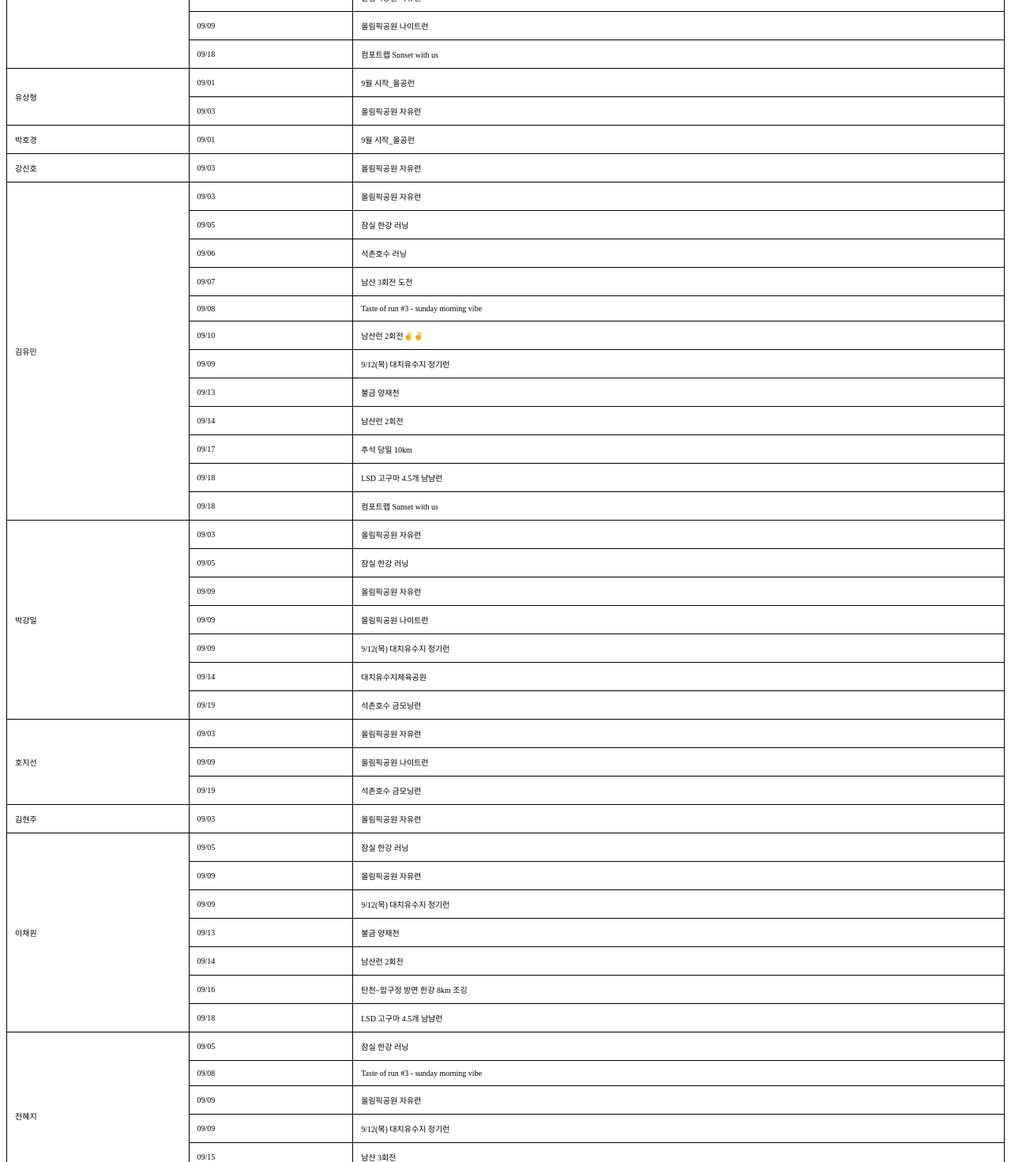
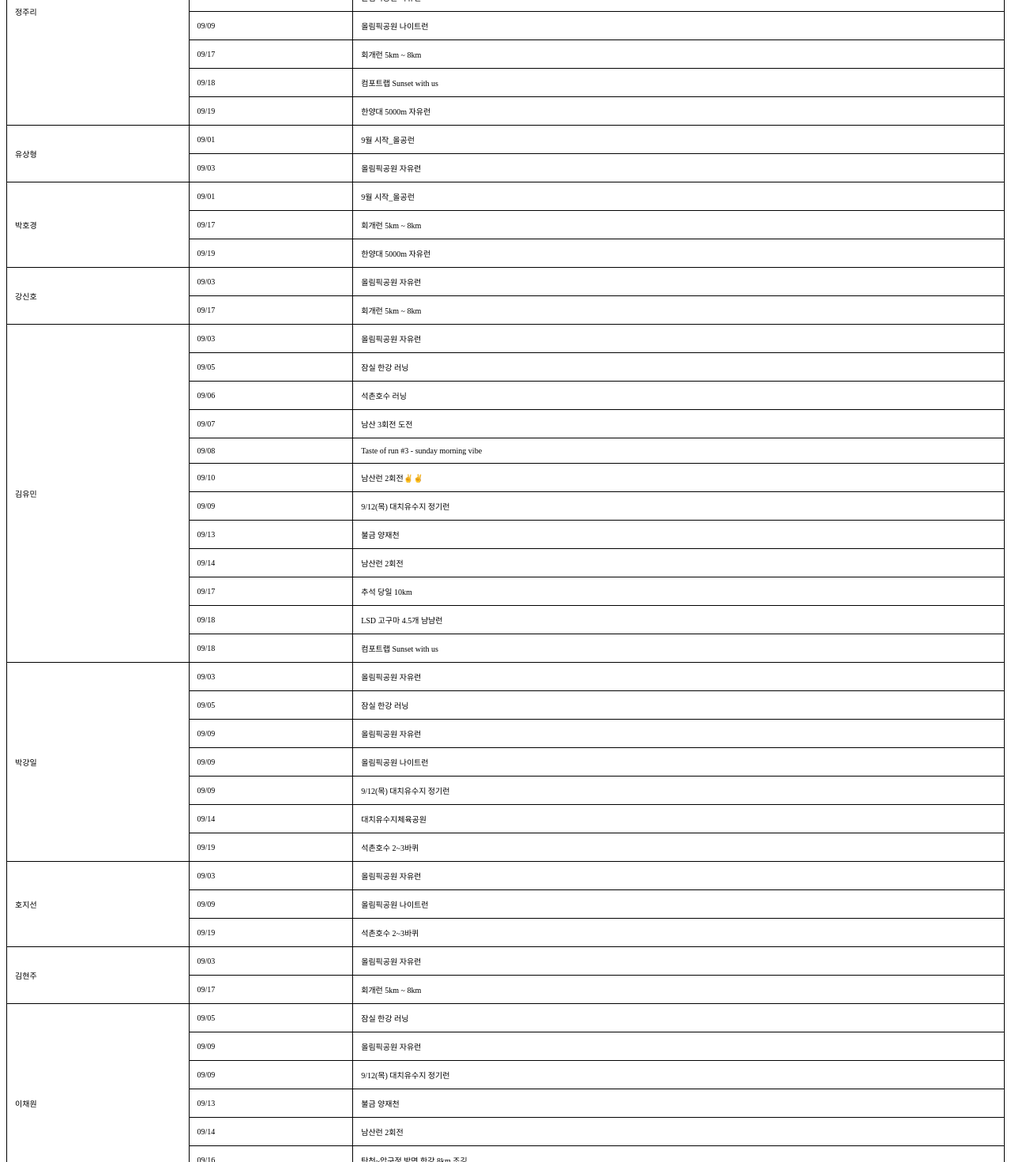
Before and after one commit to Daseul727/rnbl_ranking, a website built with webpack: page detail.html in a window 1280 px wide. Shown: the part 620-2091 px from the top of the page at 79% size. Built offline with nearby package versions, Linux system fonts and the light colour scheme.

Commit message:
09/19 한양대 추가

```diff
--- a/detail.html
+++ b/detail.html
@@ -87,7 +87,7 @@
   </tr>
 
   <tr>
-    <td rowspan="6">정주리</td>
+    <td rowspan="8">정주리</td>
     <td>09/01</td>
     <td>9월 시작_올공런</td>
   </tr>
@@ -108,8 +108,16 @@
     <td>올림픽공원 나이트런</td>
   </tr>
   <tr>
+    <td>09/17</td>
+    <td>회개런 5km ~ 8km</td>
+  </tr>
+  <tr>
     <td>09/18</td>
     <td>컴포트랩 Sunset with us</td>
+  </tr>
+  <tr>
+    <td>09/19</td>
+    <td>한양대 5000m 자유런</td>
   </tr>
 
   <tr>
@@ -123,15 +131,27 @@
   </tr>
 
   <tr>
-    <td>박호경</td>
+    <td rowspan="3">박호경</td>
     <td>09/01</td>
     <td>9월 시작_올공런</td>
   </tr>
+  <tr>
+    <td>09/17</td>
+    <td>회개런 5km ~ 8km</td>
+  </tr>
+  <tr>
+    <td>09/19</td>
+    <td>한양대 5000m 자유런</td>
+  </tr>
 
   <tr>
-    <td>강신호</td>
+    <td rowspan="2">강신호</td>
     <td>09/03</td>
     <td>올림픽공원 자유런</td>
+  </tr>
+  <tr>
+    <td>09/17</td>
+    <td>회개런 5km ~ 8km</td>
   </tr>
 
   <tr>
@@ -211,7 +231,7 @@
   </tr>
   <tr>
     <td>09/19</td>
-    <td>석촌호수 금모닝런</td>
+    <td>석촌호수 2~3바퀴</td>
   </tr>
 
   <tr>
@@ -225,13 +245,17 @@
   </tr>
   <tr>
     <td>09/19</td>
-    <td>석촌호수 금모닝런</td>
+    <td>석촌호수 2~3바퀴</td>
   </tr>
 
   <tr>
-    <td>김현주</td>
+    <td rowspan="2">김현주</td>
     <td>09/03</td>
     <td>올림픽공원 자유런</td>
+  </tr>
+  <tr>
+    <td>09/17</td>
+    <td>회개런 5km ~ 8km</td>
   </tr>
 
   <tr>
```
Also changed, not shown: index.html (+3 -3 lines).
